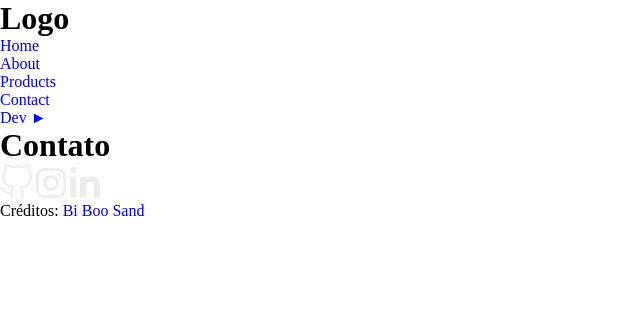
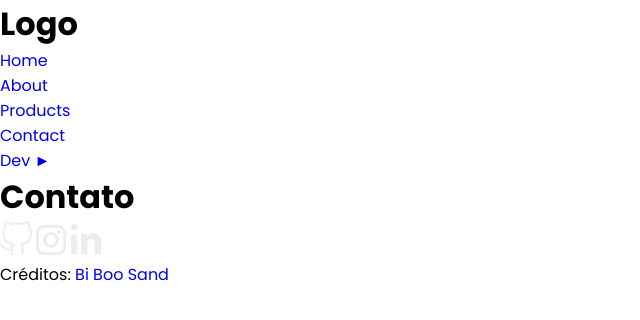
Before and after one commit to Leozinho2831/Effect-Parallax-Night, a plain HTML site: page index.html in a window 1280 px wide. Shown: the whole page, without its empty margins (0-640 px from the left). Drawn offline with nearby package versions, Linux system fonts and the light colour scheme; files that its build step writes are made by us from their sources.

Commit message:
commit: style scroll new font

```diff
--- a/Assets/Scss/style.scss
+++ b/Assets/Scss/style.scss
@@ -1,3 +1,5 @@
+@import url('https://fonts.googleapis.com/css2?family=Poppins:ital,wght@0,100;0,200;0,300;0,400;0,500;0,600;0,700;0,800;0,900;1,100;1,200;1,300;1,400;1,500;1,600;1,700;1,800;1,900&display=swap');
+
 @import 'variables-mixins';
 
 @import 'header';
@@ -12,6 +14,10 @@
     list-style: none;
 }
 
+body{
+    font-family: $font;
+}
+
 p{
     max-width: 55ch;
 }
@@ -20,6 +26,21 @@ a{
     display: inline-block;
 }
 
+// scroll bar
+::-webkit-scrollbar{
+    width: rem(8);
+    height: rem(16);
+}
+
+::-webkit-scrollbar-track{
+    background-color: $track-scroll;
+}
+
+::-webkit-scrollbar-thumb{
+    background-color: $thumb-scroll;
+    border-radius: rem(16 * 5);
+}
+
 // efeitos com javascript
 .js{
 
```
Also changed, not shown: Assets/Scss/style.css (added), 1 other file.
